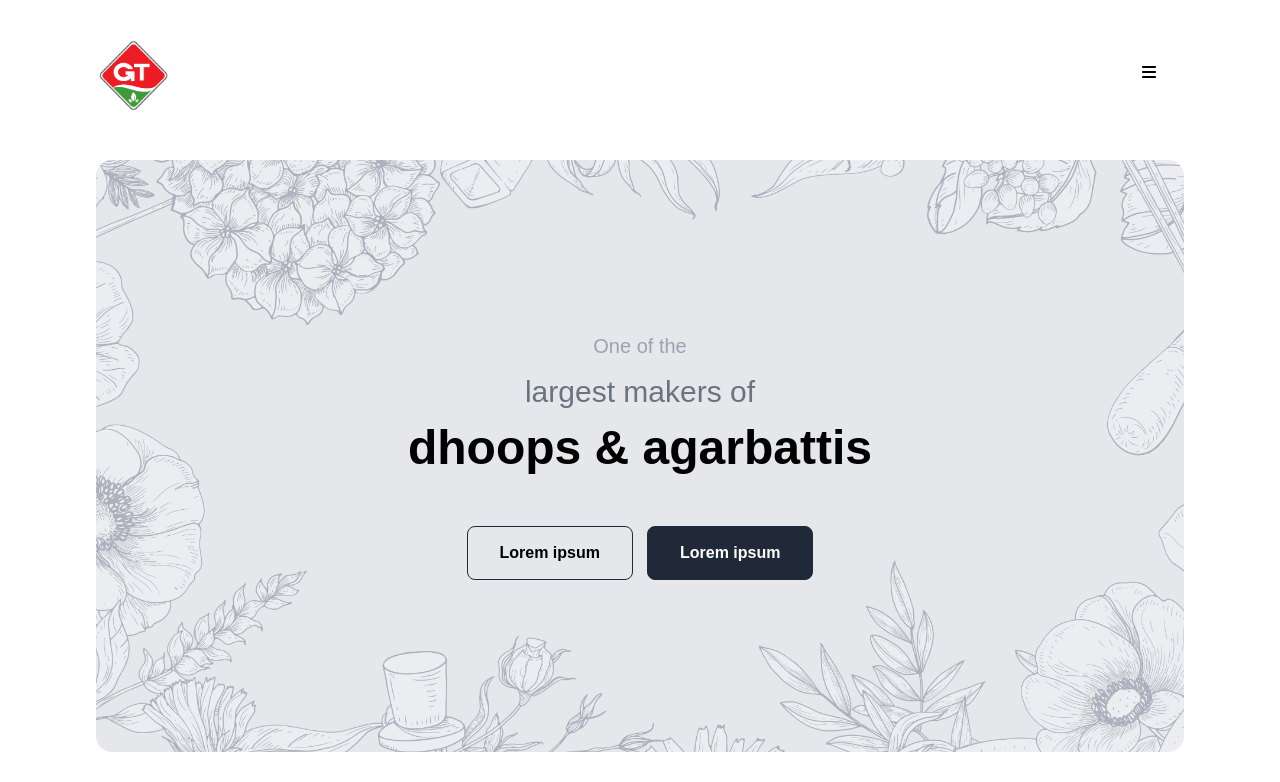
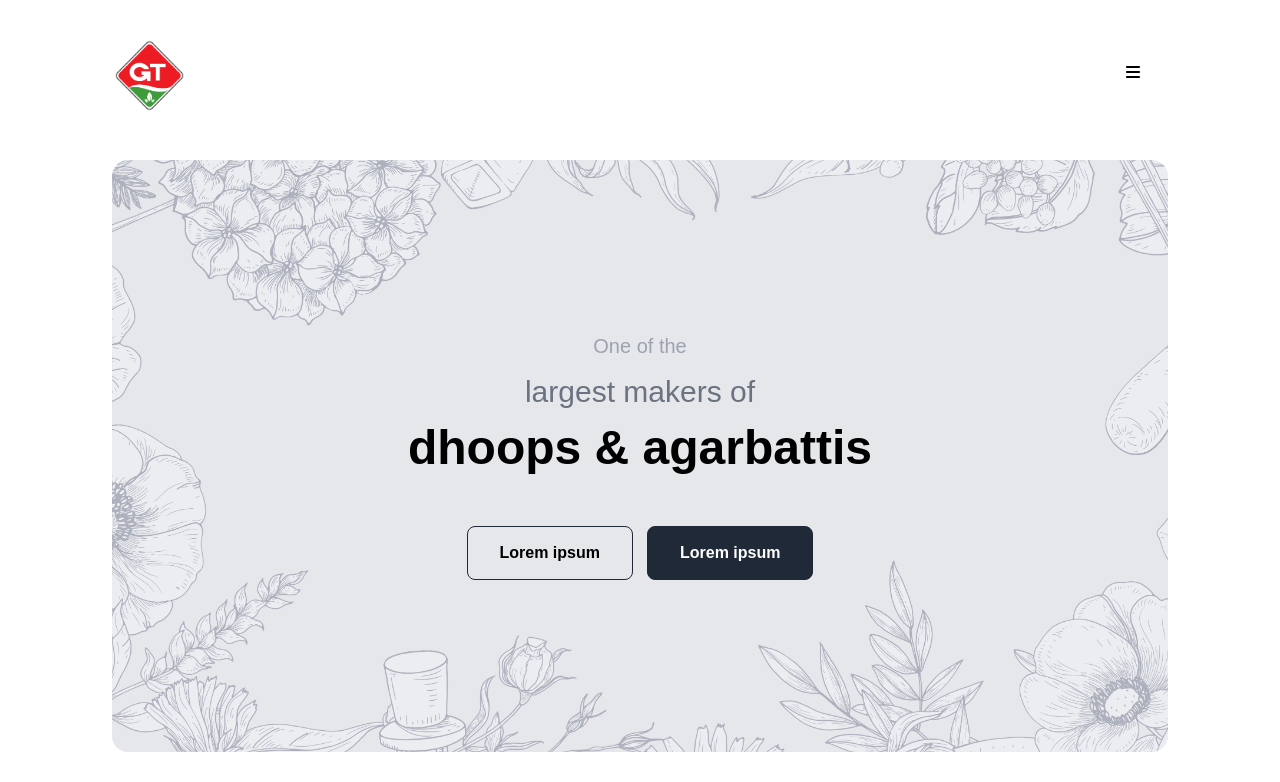
Before and after one commit to bhargawananbhuyan/project-gt, a Next.js app: page / in a window 1280 px wide. Shown: the top 782 px of the page. Built offline with nearby package versions, Linux system fonts and the light colour scheme; a web font is replaced by a local one.

Commit message:
responsive fixes

```diff
--- a/styles/globals.scss
+++ b/styles/globals.scss
@@ -8,7 +8,7 @@
 		@apply px-10;
 	}
 	@screen xl {
-		@apply px-24;
+		@apply px-28;
 	}
 }
 
```
